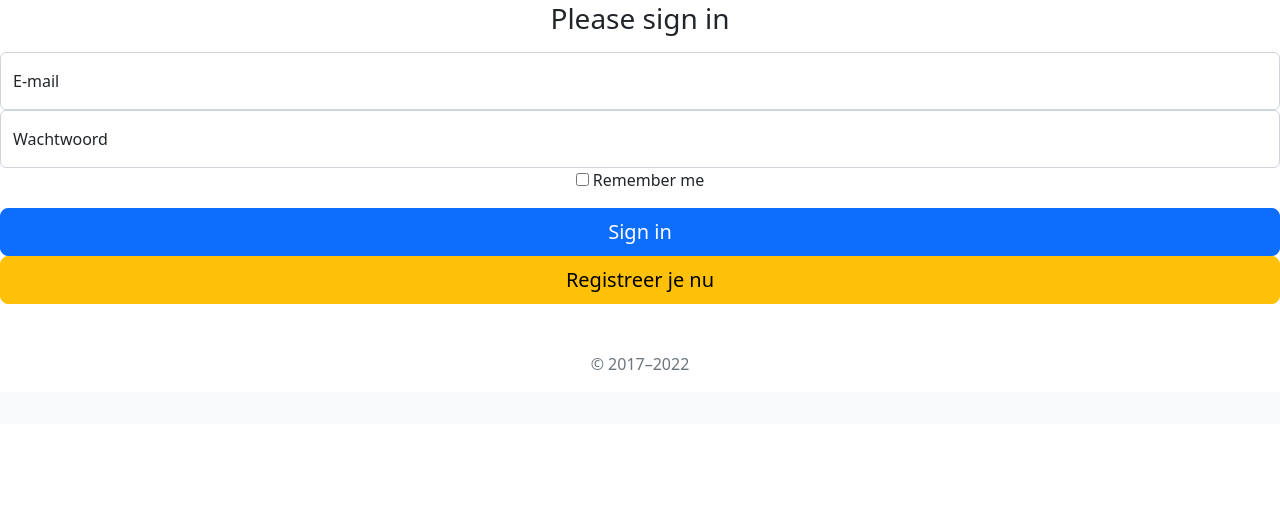
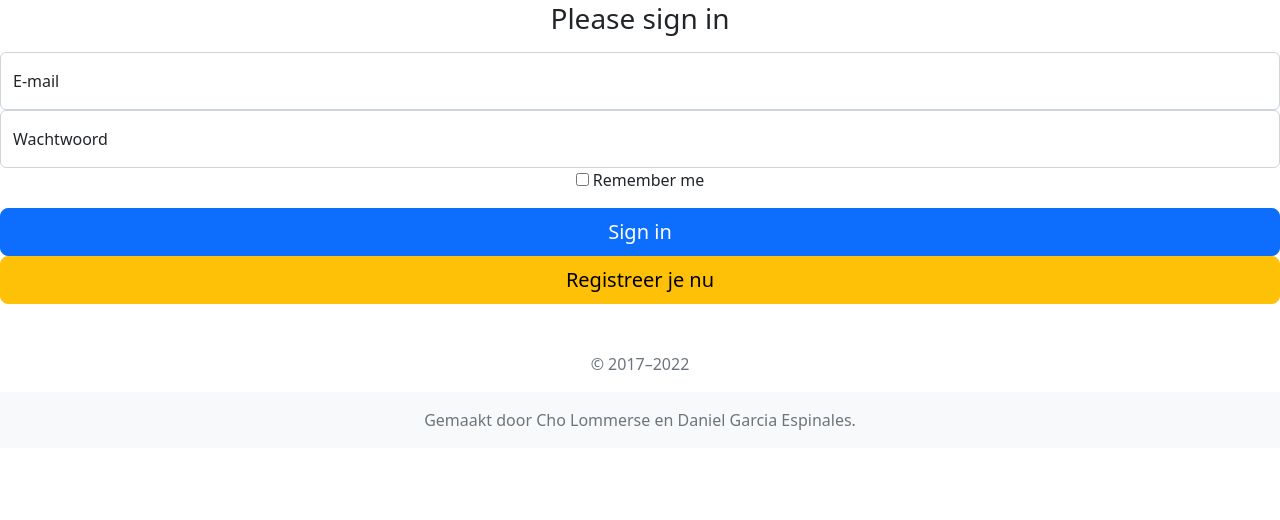
Before and after one commit to Hakulax28/CinemaWiki, a PHP site: page /inloggen.php in a window 1280 px wide. Shown: the part 94-614 px from the top of the page. Run offline with PHP 8.4, Linux system fonts and the light colour scheme.

Commit message:
copyright

```diff
--- a/footer.php
+++ b/footer.php
@@ -1,6 +1,6 @@
 <footer class="footer mt-auto py-3 bg-light">
    <div class="container">
-      <span class="text-muted"></span>
+      <span class="text-muted">Gemaakt door Cho Lommerse en Daniel Garcia Espinales.</span>
    </div>
 </footer>
 
```
